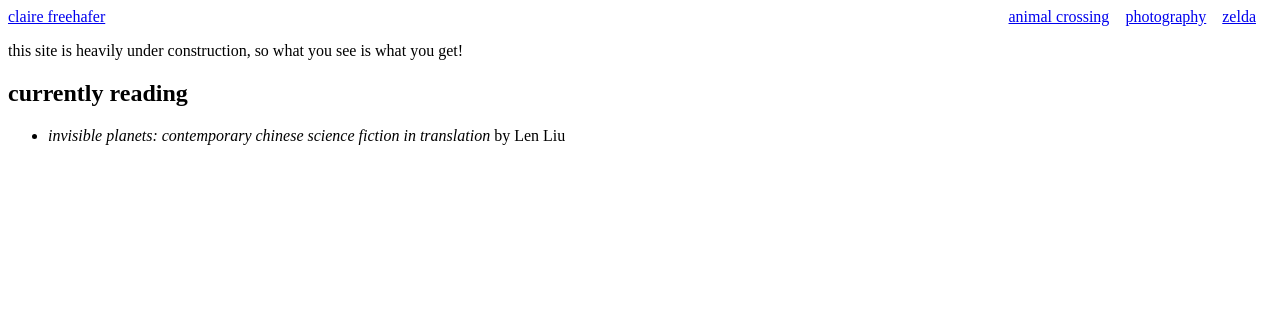
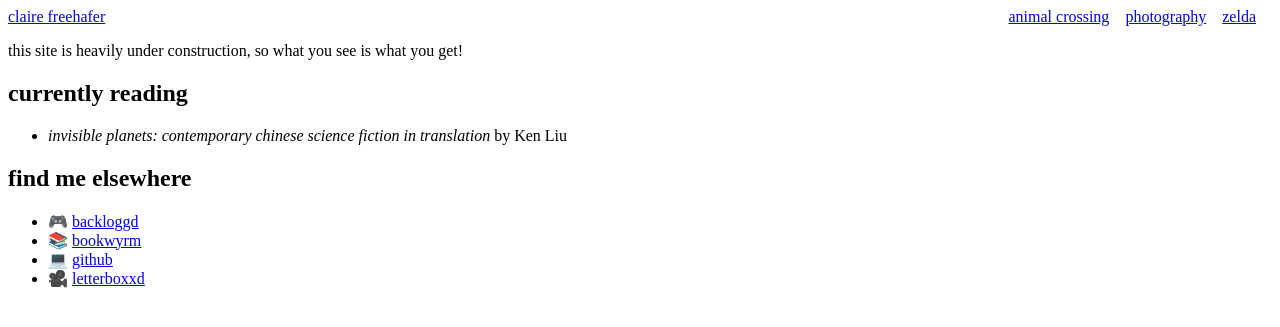
Before and after one commit to clairefreehafer/webbed-site-jekyll, a Jekyll site: the page built from index.md, in a window 1280 px wide. Shown: the top 327 px of the page. Built offline with Jekyll 4.4.1, drawn with Linux system fonts in a browser that asks for light colours.

Commit message:
small home page changes

```diff
--- a/_data/books/currently_reading.yml
+++ b/_data/books/currently_reading.yml
@@ -1,6 +1,6 @@
 ---
 - title: 'invisible planets: contemporary chinese science fiction in translation'
-  author: Len Liu
+  author: Ken Liu
   started: 2023-08-10
   tags:
   - sci-fi
--- a/index.md
+++ b/index.md
@@ -12,3 +12,9 @@ this site is heavily under construction, so what you see is what you get!
 {% for book in site.data.books.currently_reading %}
   - *{{ book.title }}* by {{ book.author }}
 {% endfor %}
+
+## find me elsewhere
+- 🎮 [backloggd](https://www.backloggd.com/u/loam)
+- 📚 [bookwyrm](https://www.bookwyrm.social/user/loam)
+- 💻 [github](https://www.github.com/clairefreehafer)
+- 🎥 [letterboxxd](https://www.letterboxxd.com/clairefreehafer)
```
